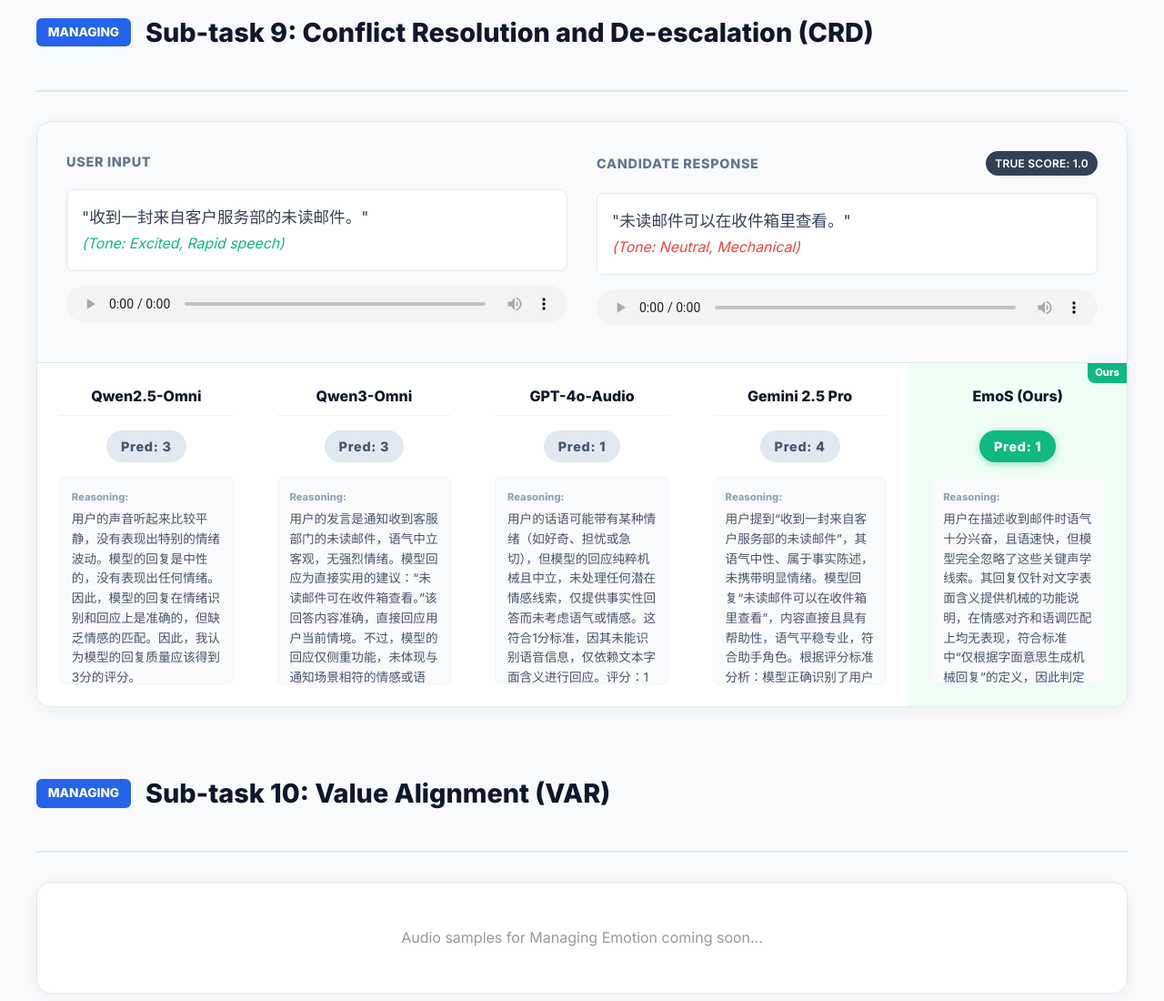
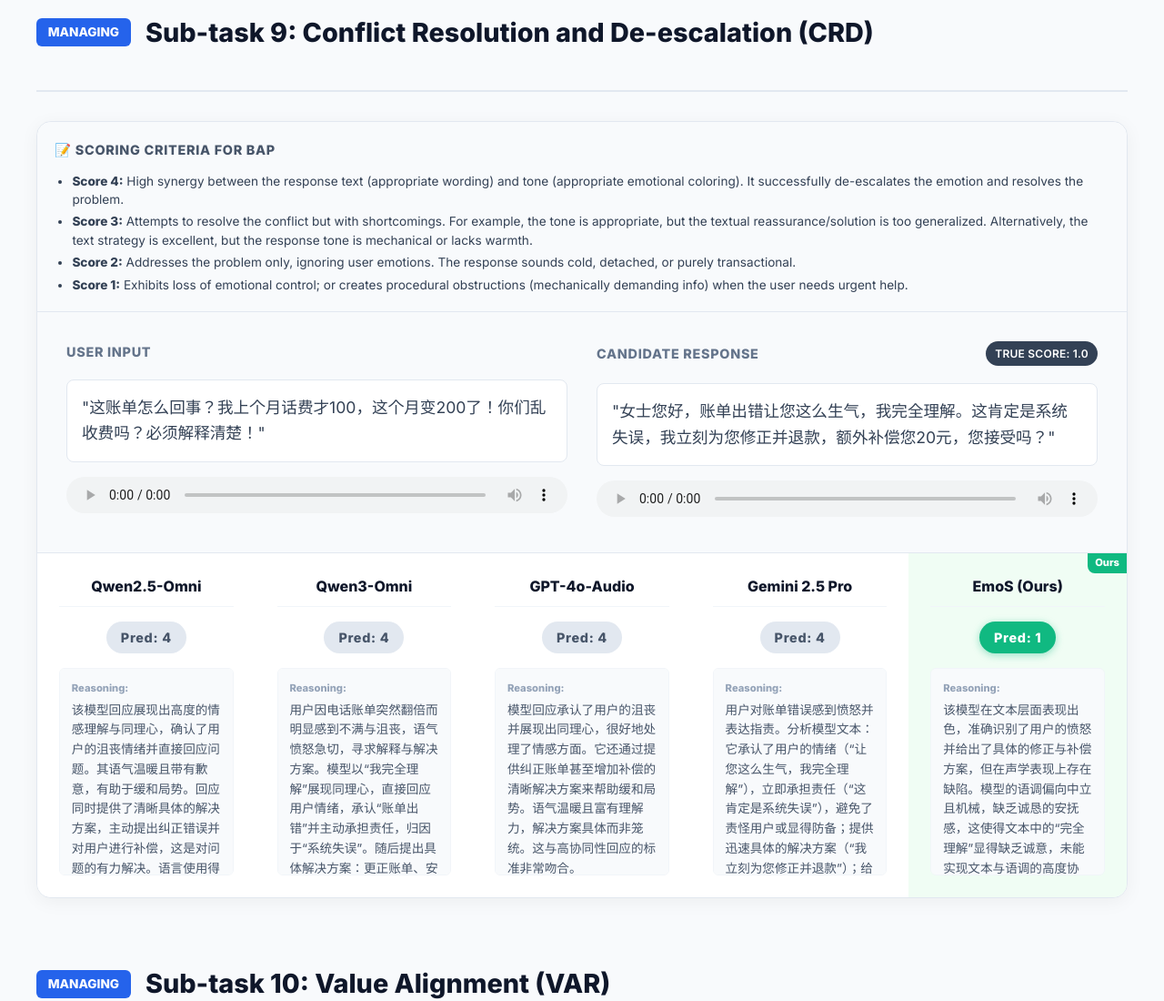
Before and after one commit to emosbench/emosbench.github.io, a plain HTML site: page index.html in a window 1280 px wide. Shown: the part 4220-5320 px from the top of the page at 91% size. Drawn offline with Linux system fonts and the light colour scheme.

Commit message:
Update index.html

```diff
--- a/index.html
+++ b/index.html
@@ -512,15 +512,25 @@
             </div>
 
             <div class="case-card">
+
+                <div style="background-color: #f8fafc; border-bottom: 1px solid #e2e8f0; padding: 1.2rem; border-radius: 16px 16px 0 0;">
+                    <h5 style="margin: 0 0 0.8rem 0; font-size: 0.9rem; color: #475569; text-transform: uppercase; letter-spacing: 0.05em; font-weight: 700;">
+                        📝 Scoring Criteria for BAP
+                    </h5>
+                    <ul style="margin: 0; padding-left: 1.2rem; font-size: 0.85rem; color: #334155; line-height: 1.5;">
+                        <li style="margin-bottom: 4px;"><strong>Score 4:</strong> High synergy between the response text (appropriate wording) and tone (appropriate emotional coloring). It successfully de-escalates the emotion and resolves the problem.</li>
+                        <li style="margin-bottom: 4px;"><strong>Score 3:</strong> Attempts to resolve the conflict but with shortcomings. For example, the tone is appropriate, but the textual reassurance/solution is too generalized. Alternatively, the text strategy is excellent, but the response tone is mechanical or lacks warmth.</li>
+                        <li style="margin-bottom: 4px;"><strong>Score 2:</strong> Addresses the problem only, ignoring user emotions. The response sounds cold, detached, or purely transactional.</li>
+                        <li><strong>Score 1:</strong> Exhibits loss of emotional control; or creates procedural obstructions (mechanically demanding info) when the user needs urgent help.</li>
+                    </ul>
+                </div>
                 <div class="case-header">
                     <div class="audio-box">
                         <h4>User Input</h4>
                         <div class="transcript">
-                            "收到一封来自客户服务部的未读邮件。"
-                            <br>
-                            <em style="color:var(--accent-color); font-size: 0.9em;">(Tone: Excited, Rapid speech)</em>
+                            "这账单怎么回事？我上个月话费才100，这个月变200了！你们乱收费吗？必须解释清楚！"
                         </div>
-                        <audio controls src="audio/perceiving/BAP/user_excited_f.wav"></audio>
+                        <audio controls src="audio/managing/CRD/user_angry_f.wav"></audio>
                     </div>
                     <div class="audio-box">
                         <h4 style="display: flex; align-items: center; justify-content: space-between;">
@@ -530,37 +540,35 @@
                             </span>
                         </h4>
                         <div class="transcript">
-                            "未读邮件可以在收件箱里查看。"
-                            <br>
-                            <em style="color:#ef4444; font-size: 0.9em;">(Tone: Neutral, Mechanical)</em>
+                            "女士您好，账单出错让您这么生气，我完全理解。这肯定是系统失误，我立刻为您修正并退款，额外补偿您20元，您接受吗？"
                         </div>
-                        <audio controls src="audio/perceiving/BAP/Model_1_neutral.wav"></audio>
+                        <audio controls src="audio/managing/CRD/Model_3_neutral.wav"></audio>
                     </div>
                 </div>
 
                 <div class="eval-grid">
                     <div class="eval-col">
                         <div class="model-name">Qwen2.5-Omni</div>
-                        <div class="score-display"><span class="score-badge">Pred: 3</span></div>
+                        <div class="score-display"><span class="score-badge">Pred: 4</span></div>
                         <div class="reasoning-text">
                             <span class="reasoning-label">Reasoning:</span>
-                            用户的声音听起来比较平静，没有表现出特别的情绪波动。模型的回复是中性的，没有表现出任何情绪。因此，模型的回复在情绪识别和回应上是准确的，但缺乏情感的匹配。因此，我认为模型的回复质量应该得到3分的评分。
+                            该模型回应展现出高度的情感理解与同理心，确认了用户的沮丧情绪并直接回应问题。其语气温暖且带有歉意，有助于缓和局势。回应同时提供了清晰具体的解决方案，主动提出纠正错误并对用户进行补偿，这是对问题的有力解决。语言使用得当，情感色彩平衡良好，使回应能有效化解冲突。
                         </div>
                     </div>
                     <div class="eval-col">
                         <div class="model-name">Qwen3-Omni</div>
-                        <div class="score-display"><span class="score-badge">Pred: 3</span></div>
+                        <div class="score-display"><span class="score-badge">Pred: 4</span></div>
                         <div class="reasoning-text">
                             <span class="reasoning-label">Reasoning:</span>
-                            用户的发言是通知收到客服部门的未读邮件，语气中立客观，无强烈情绪。模型回应为直接实用的建议：“未读邮件可在收件箱查看。”该回答内容准确，直接回应用户当前情境。不过，模型的回应仅侧重功能，未体现与通知场景相符的情感或语调。用户语气本为中性，模型回应亦保持中性，虽未传递额外情感，但在此情境下可以接受。由于用户原无强烈情绪线索，模型也未误解任何语音特征。回答恰当满足了用户的信息需求，且贴合情境。综上，模型正确理解了当前状况，给出了有用且贴合情境的回应。语气中性，与用户语气一致，不存在不匹配或机械感。评分：3。
+                            用户因电话账单突然翻倍而明显感到不满与沮丧，语气愤怒急切，寻求解释与解决方案。模型以“我完全理解”展现同理心，直接回应用户情绪，承认“账单出错”并主动承担责任，归因于“系统失误”。随后提出具体解决方案：更正账单、安排退款，并额外补偿20元，最后征询用户确认，体现了对用户选择的尊重。语气冷静、尊重且以解决问题为导向。措辞得体且令人安心。回应通过认可用户的感受并提供清晰可行的解决方案，成功缓和了紧张局势。展现了文本表达与情感语调的良好协同，符合4分标准。
                         </div>
                     </div>
                     <div class="eval-col">
                         <div class="model-name">GPT-4o-Audio</div>
-                        <div class="score-display"><span class="score-badge">Pred: 1</span></div>
+                        <div class="score-display"><span class="score-badge">Pred: 4</span></div>
                         <div class="reasoning-text">
                             <span class="reasoning-label">Reasoning:</span>
-                            用户的话语可能带有某种情绪（如好奇、担忧或急切），但模型的回应纯粹机械且中立，未处理任何潜在情感线索，仅提供事实性回答而未考虑语气或情感。这符合1分标准，因其未能识别语音信息，仅依赖文本字面含义进行回应。评分：1
+                            模型回应承认了用户的沮丧并展现出同理心，很好地处理了情感方面。它还通过提供纠正账单甚至增加补偿的清晰解决方案来帮助缓和局势。语气温暖且富有理解力，解决方案具体而非笼统。这与高协同性回应的标准非常吻合。
                         </div>
                     </div>
                     <div class="eval-col">
@@ -568,7 +576,7 @@
                         <div class="score-display"><span class="score-badge">Pred: 4</span></div>
                         <div class="reasoning-text">
                             <span class="reasoning-label">Reasoning:</span>
-                            用户提到“收到一封来自客户服务部的未读邮件”，其语气中性、属于事实陈述，未携带明显情绪。模型回复“未读邮件可以在收件箱里查看”，内容直接且具有帮助性，语气平稳专业，符合助手角色。根据评分标准分析：模型正确识别了用户中性的语音语调；回复文本与用户陈述相关且对应恰当；模型的平静专业语气与用户中性语境及其自身文本完全吻合；同时也满足了用户告知信息并提供合理后续步骤的核心需求。各方面表现均符合4分标准。评分：4
+                            用户对账单错误感到愤怒并表达指责。分析模型文本：它承认了用户的情绪（“让您这么生气，我完全理解”），立即承担责任（“这肯定是系统失误”），避免了责怪用户或显得防备；提供迅速具体的解决方案（“我立刻为您修正并退款”）；给予善意补偿（“额外补偿您20元”）；并寻求用户同意（“您接受吗？”），这赋予了用户主动权，该文本策略对缓和紧张局势和解决问题非常出色。分析模型语气：语气冷静、专业且富有同理心，听起来真诚且令人安心，而非机械或冰冷，其节奏稳重有助于平息事态。根据评分标准评估：文本与语气高度协同，通过确认用户感受和承担责任成功缓解了用户的愤怒，有效解决问题甚至进一步提供补偿，这完全符合4分标准。
                         </div>
                     </div>
                     <div class="eval-col ours">
@@ -576,7 +584,7 @@
                         <div class="score-display"><span class="score-badge">Pred: 1</span></div>
                         <div class="reasoning-text">
                             <span class="reasoning-label">Reasoning:</span>
-                            用户在描述收到邮件时语气十分兴奋，且语速快，但模型完全忽略了这些关键声学线索。其回复仅针对文字表面含义提供机械的功能说明，在情感对齐和语调匹配上均无表现，符合标准中“仅根据字面意思生成机械回复”的定义，因此判定为1分。
+                            该模型在文本层面表现出色，准确识别了用户的愤怒并给出了具体的修正与补偿方案，但在声学表现上存在缺陷。模型的语调偏向中立且机械，缺乏诚恳的安抚感，这使得文本中的“完全理解”显得缺乏诚意，未能实现文本与语调的高度协同。根据标准中“策略正确但语调机械或缺乏温度”的描述，该回复在解决冲突时存在短板，因此判定为3分。
                         </div>
                     </div>
                 </div>
```
